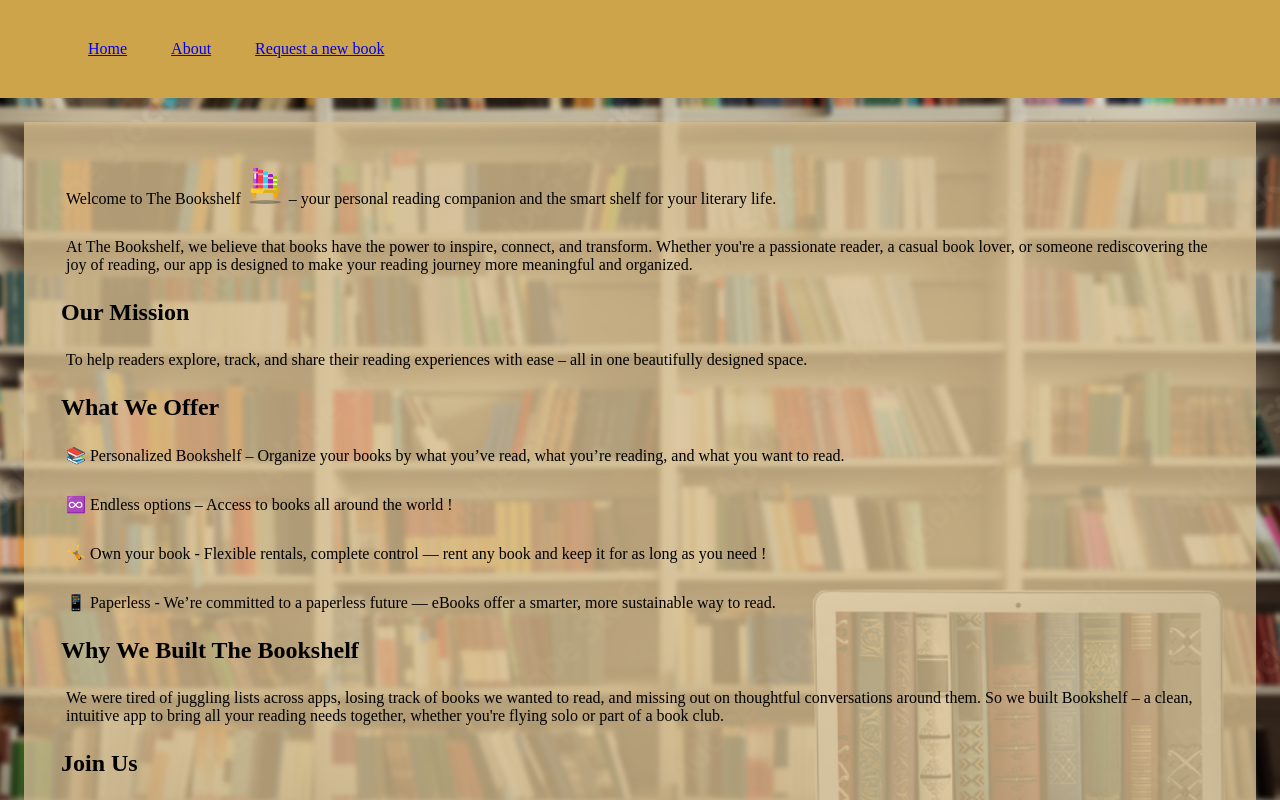
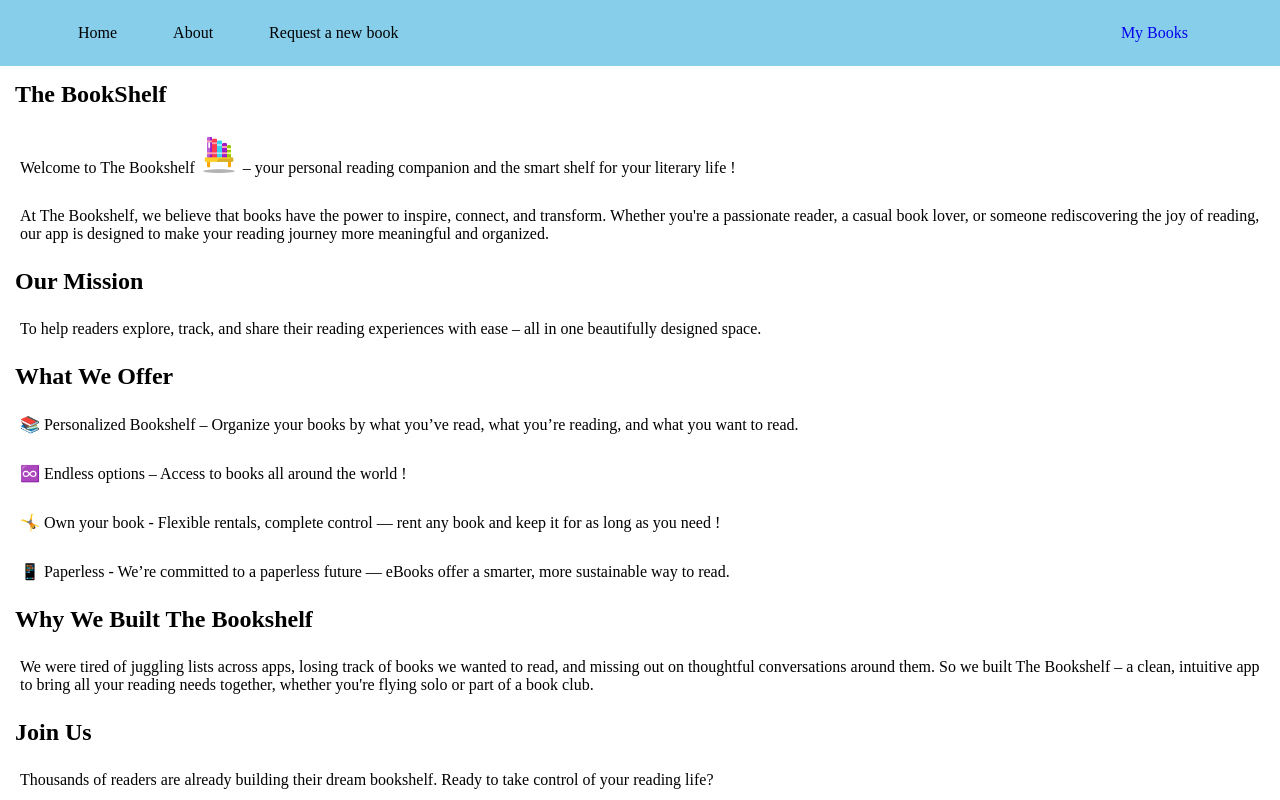
Before and after one commit to priyajana/Unit-1-Project-The-BookShelf, a React (Vite) app in the folder project-thebookshelf-app/: page /About in a window 1280 px wide. Shown: the top 800 px of the page. Built offline with nearby package versions, Linux system fonts and the light colour scheme; no server answers.

Commit message:
Changed app color completely

```diff
--- a/project-thebookshelf-app/src/App.css
+++ b/project-thebookshelf-app/src/App.css
@@ -1,10 +1,14 @@
 
 /*STYLE FOR ENTIRE APP*/
 .App{
+  height:100%
+
+}
+.page-layout {
   display: flex;
   flex-direction: column;
-  flex: 1;
-
+  min-height: 100%;
+  height: 100%;
 }
 
 /*STYLE FOR NAV LINKS*/
@@ -15,8 +19,13 @@
     align-items: center;
 
     flex-direction: row;
-    background-color: rgb(206, 164, 74);
-    padding: 1rem;
+    /* background-color: rgb(206, 164, 74); */
+    background-color:skyblue;
+
+}
+.header .headerlinks{
+  text-decoration: none;
+  color:black;
 }
 .nav-links
 {
@@ -25,14 +34,27 @@
 }
 .nav-links li {
   margin-left: 20px;
-  text-decoration: none;
-  color: white;
-  padding: 8px 12px;
+  padding: 8px 18px;
 
 }
 .nav-links li:hover {
-  background: #926e2a;
+  /* background: #926e2a; */
+  background: rgb(62, 138, 168);
   border-radius: 5px;
+}
+
+.mybooks:hover
+{
+  background: rgb(62, 138, 168);
+  border-radius: 5px;
+
+}
+
+.mybooks{
+  float:right;
+  margin-right:5rem;
+  text-decoration: none;
+  padding:8px 12px;
 }
 
 /* STYLE ADDED FOR NAV LINKS RESPONSIVENESS */
@@ -48,7 +70,9 @@
 {
     text-align: center;
     padding: 3px;
-    color:white;
+    /* color:white;  */
+    /* background-color: rgb(206, 164, 74); */
+    background-color:skyblue;
 }
 
 .footer span
@@ -70,16 +94,16 @@
 }
 .genre-div label,span
 {
-  font-size: 30px;
+  font-size: 25px;
   padding:10px;
   margin:10px;
-  color:white;
+  /* color:white;  */
 }
 
 .genre-div select
 {
   font-size: 20px;
-  padding:5px;
+  padding:3px;
   margin:5px;
 }
 
@@ -119,7 +143,7 @@
 
   .App
   {
-    background-image: url('./assets/AdobeStock_361448104_Preview.jpeg');
+    /**background-image: url('./assets/AdobeStock_361448104_Preview.jpeg');**/
     background-repeat: no-repeat;
     background-size: cover;
     background-position: center;
@@ -149,7 +173,7 @@
 
 .new-book-container{
   margin:20px;
-  padding: 20px;
+  padding: 5px;
   display: flex;
   flex-direction: column;
   align-items: center;
@@ -159,7 +183,8 @@
     {
         width:25rem;
         height:46.5rem;
-        background-color: rgba(214, 189, 144, 0.788);
+        /* background-color: rgba(214, 189, 144, 0.788); */
+        background-color:rgba(135, 207, 235, 0.473);
         padding: 15px;
         display: flex;
         flex-direction: column;
@@ -179,8 +204,8 @@
 .contact button
 {
   width:5rem;
-  background: #926e2a;
-  margin-left:135px;
+  background: skyblue;
+  margin-left:10px;
   margin-top:40px;
   border-radius: 5px;
   height: 35px;
--- a/project-thebookshelf-app/src/App.jsx
+++ b/project-thebookshelf-app/src/App.jsx
@@ -27,10 +27,13 @@ export default function App() {
 
   const [bookList, setBookList] = useState(null);
 
-    useEffect(()=>{
-        fetchBooks(genres[0]).then(data=>{ setBookList(data);});
+    useEffect(()=>
+      {
+        // Added for cases when the user clicks back button from the bookcard and navigates to the home page. this uses the local storage to save genre and fetch books based on its value.
+      const savedGenre = localStorage.getItem('genre') || genres[0];
+        fetchBooks(savedGenre).then(data=>{ setBookList(data);});
 
-
+      if(!localStorage.getItem("genre")){localStorage.setItem('genre', genres[0]);}
     },[]);
 
     bookList && console.log(bookList.items.length);
@@ -40,16 +43,19 @@ export default function App() {
 
       <div className="App">
         <Router>
+            <div className="page-layout">
               <Header/>
                        <Routes>
                               {/* Setting the path to display the Home component */}
                               <Route path="/" element={<Home bookList ={bookList} setBookList={setBookList} fetchBooks={fetchBooks} genres={genres}/>} />
                               <Route path="/genre/:genre" element={<Home bookList ={bookList} setBookList={setBookList} fetchBooks={fetchBooks} genres={genres}/>} />
                               <Route path="/About" element={<About/>} />
-                              <Route path="/NewBookForm" element={<NewBookForm/>} />
-                              <Route path="/details/:id" element={<BookCard bookDetails={bookList}/>} />
+                              <Route path="/NewBookForm" element={<NewBookForm genres={genres}/>} />
+                              <Route path="/details/:id" element={<BookCard bookDetails={bookList} />} />
+                              <Route path="/page/:page"  element={<Home bookList ={bookList} setBookList={setBookList} fetchBooks={fetchBooks} genres={genres}/>} />
                       </Routes>
                 <Footer/>
+            </div>
         </Router>
 
 
--- a/project-thebookshelf-app/src/components/About/About.css
+++ b/project-thebookshelf-app/src/components/About/About.css
@@ -3,12 +3,14 @@
 {
     display: flex;
     flex-direction: column;
-    justify-content:  center;
-    margin: 1.5rem;
-    background-color: rgba(214, 189, 144, 0.788);
-    padding:27px;
+
+    margin:5px;
+    /* background-color: rgba(214, 189, 144, 0.788); */
+    height:100%;
 }
-
+h2{
+  margin:0 auto;
+}
 .about-container p
 {
   margin:10px;
--- a/project-thebookshelf-app/src/components/About/About.jsx
+++ b/project-thebookshelf-app/src/components/About/About.jsx
@@ -4,7 +4,8 @@ import './About.css';
 export default function About(){
     return(
     <div className="about-container">
-            <p>Welcome to The Bookshelf <img src={book}/>  – your personal reading companion and the smart shelf for your literary life.</p>
+        <h2>The BookShelf</h2>
+            <p>Welcome to The Bookshelf <img src={book}/>  – your personal reading companion and the smart shelf for your literary life !</p>
             <p>At The Bookshelf, we believe that books have the power to inspire, connect, and transform.
             Whether you're a passionate reader, a casual book lover, or someone rediscovering the joy of reading, our app is designed to make your reading journey more meaningful and organized.
             </p>
@@ -18,7 +19,7 @@ export default function About(){
             <h2>Why We Built The Bookshelf</h2>
 
             <p>We were tired of juggling lists across apps, losing track of books we wanted to read, and missing out on thoughtful conversations around them.
-             So we built Bookshelf – a clean, intuitive app to bring all your reading needs together, whether you're flying solo or part of a book club.
+             So we built The Bookshelf – a clean, intuitive app to bring all your reading needs together, whether you're flying solo or part of a book club.
             </p>
             <h2>Join Us</h2>
 
--- a/project-thebookshelf-app/src/components/Bookcard/Bookcard.css
+++ b/project-thebookshelf-app/src/components/Bookcard/Bookcard.css
@@ -12,30 +12,35 @@
 
 .book-details
 {
-  background-color: rgba(214, 189, 144, 0.788);
+  /* background-color: rgba(214, 189, 144, 0.788); */
+  background-color: rgba(135, 207, 235, 0.315);
   padding: 15px;
   width: 20rem;
   display: flex;
   flex-direction: column;
-  align-items: center;
+  align-items: left;
+  border-radius: 5px;
+  margin:20px;
 }
 
 .book-details h3,h4
 {
-  padding:12px;
+  padding-left:12px;
+
 }
 
 .book-details button
 {
   margin:12px;
-  background: #926e2a;
+  /* background: #926e2a; */
+  background: skyblue;
   padding: 10px;
   border-radius: 5px;
   width:4rem;
 }
 .rent-confirm
 {
-  background-color: rgba(214, 189, 144, 0.788);
+  background: rgb(62, 138, 168);
   padding: 15px;
 }
 
--- a/project-thebookshelf-app/src/components/Header.jsx
+++ b/project-thebookshelf-app/src/components/Header.jsx
@@ -10,10 +10,12 @@ export default function Header(){
             <header className="header">
 
                     <ul className={`nav-links ${menuOpen? 'active':''}`}>
-                    <li><Link  key='home' to="/">Home</Link></li>
-                    <li ><Link key='about' to="/About">About</Link></li>
-                    <li ><Link key='newbook' to="/NewBookForm">Request a new book</Link></li>
+                    <li><Link className="headerlinks" key='home' to="/">Home</Link></li>
+                    <li><Link className="headerlinks" key='about' to="/About">About</Link></li>
+                    <li><Link className="headerlinks" key='newbook' to="/NewBookForm">Request a new book</Link></li>
+
                     </ul>
+                    <Link  key="mybooks" to="/mybooks"><label className="mybooks">My Books</label></Link>
                 <div className="menu-toggle" onClick={() =>setMenuOpen(!menuOpen) }>
                         &#9776;
                 </div>
--- a/project-thebookshelf-app/src/components/Home/Home.css
+++ b/project-thebookshelf-app/src/components/Home/Home.css
@@ -4,12 +4,14 @@
 
   display: flex;
   flex-direction: column;
+  flex:1;
   align-items: center;     /* horizontally center child elements */
-  padding:10px;
+  padding:5px;
   max-width: 1000px;
   margin: 0 auto;           /* center the container in the page */
   gap: 32px;
-  height: 85vh;
+
+  /* height: 70vh;  */
 }
 
 
@@ -20,12 +22,13 @@
   display: flex;
   flex-wrap: wrap;
   gap: 5px;
-  background-color: rgba(214, 189, 144, 0.788);
+
+  /* background-color: rgba(214, 189, 144, 0.788); */
 
 }
 .book-child
 {
-  flex: 1 1 45%;
+  flex: 1 1 5%;
   max-width: 20%;
  margin: 0 auto;
 
@@ -42,7 +45,7 @@
 }
 
 .book-child img:hover {
-  box-shadow: 0 0 3px 4px rgba(253, 252, 251, 0.993);
+  box-shadow: 0 0 3px 4px rgb(62, 138, 168);
 }
 
 .link-wrapper {
@@ -53,7 +56,7 @@
 }
 .book-link
 {
-  color: #110ee6;
+  color: #2185d6;
 	font-size:medium;
   display: inline-block;
   margin-top: 0;
@@ -88,7 +91,7 @@
     }
 
     .genre-div {
-      font-size: 1.2rem;
+      font-size: 1rem;
     }
     .book-child img {
     width: 2.5rem;
@@ -96,3 +99,16 @@
     display: block;
   }
 }
+
+.pagination {
+  display: inline-block;
+
+}
+
+.pagination a {
+  color:skyblue;
+  text-decoration: underline;
+  float: left;
+  padding: 8px 16px;
+  text-decoration: none;
+}
--- a/project-thebookshelf-app/src/components/Home/Home.jsx
+++ b/project-thebookshelf-app/src/components/Home/Home.jsx
@@ -52,8 +52,8 @@ export default function Home({bookList,setBookList,fetchBooks,genres}){
            {
             bookList && bookList.items.map((book,index)=>{
                 //console.log(book.id);
-                return <div className="book-child">
-                        <Link className="link-wrapper" key={index}to={`/details/${book.id}`}>
+                return <div className="book-child" key={index}>
+                        <Link className="link-wrapper" to={`/details/${book.id}`}>
                                 {
 
                                     book.volumeInfo.imageLinks?
@@ -68,7 +68,10 @@ export default function Home({bookList,setBookList,fetchBooks,genres}){
                     })
            }
 
+           <div class="pagination">
 
+             <Link to= {`/page/${Link.value}`} value="1">1</Link>
+           </div>
           </div>
     </div>
     )
--- a/project-thebookshelf-app/src/index.css
+++ b/project-thebookshelf-app/src/index.css
@@ -1,12 +1,16 @@
-html, body {
-  min-height: 100%;
+html, body , #root{
+  height: 100%;
   margin: 0;
   padding: 0;
 }
 
+
 body {
-  background: url('./assets/AdobeStock_361448104_Preview.jpeg');
-  background-size: cover;       /* Ensures the image covers the whole screen */
-  background-repeat: no-repeat; /* Prevents tiling */
-  background-position: center;  /* Centers the image */
+ /* background: url('./assets/AdobeStock_361448104_Preview.jpeg');
+  background-size: cover;
+  background-repeat: no-repeat;
+  background-position: center; */
+  display: flex;
+  flex-direction: column;
+  min-height: 100vh;
 }
```
Also changed, not shown: project-thebookshelf-app/src/components/NewBookForm.jsx (+18 -5 lines).
